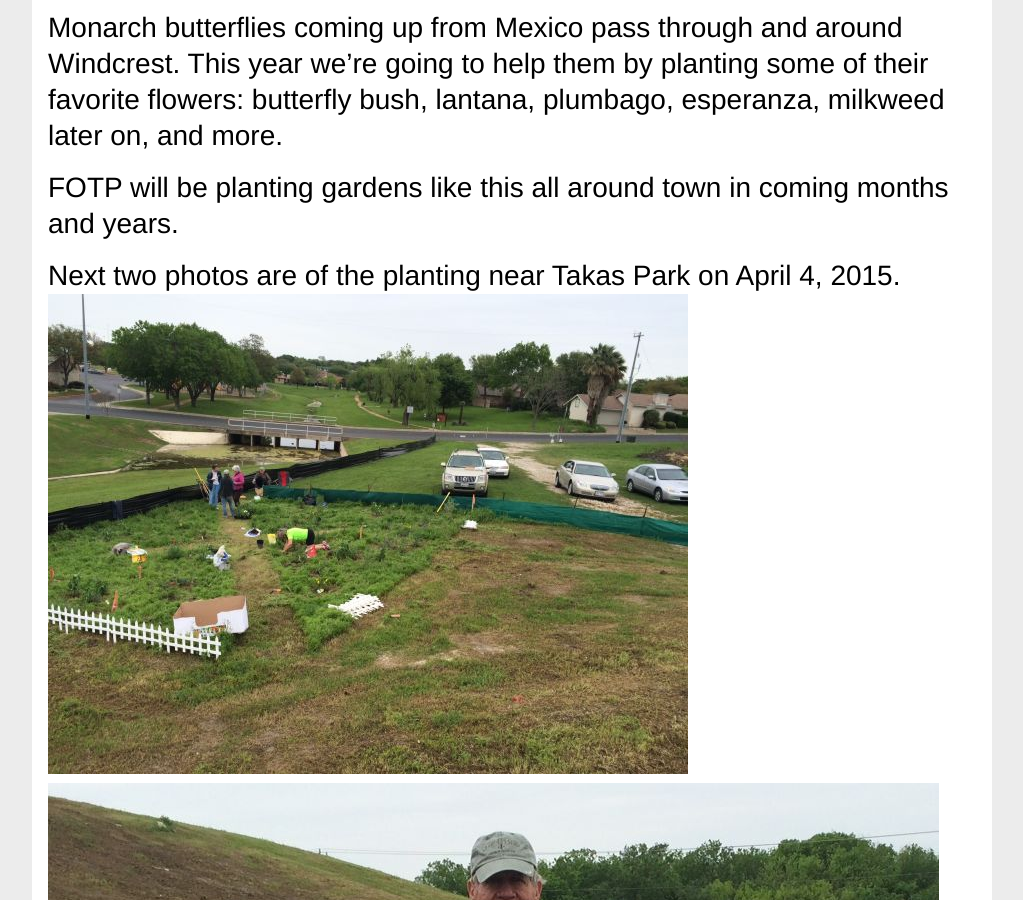
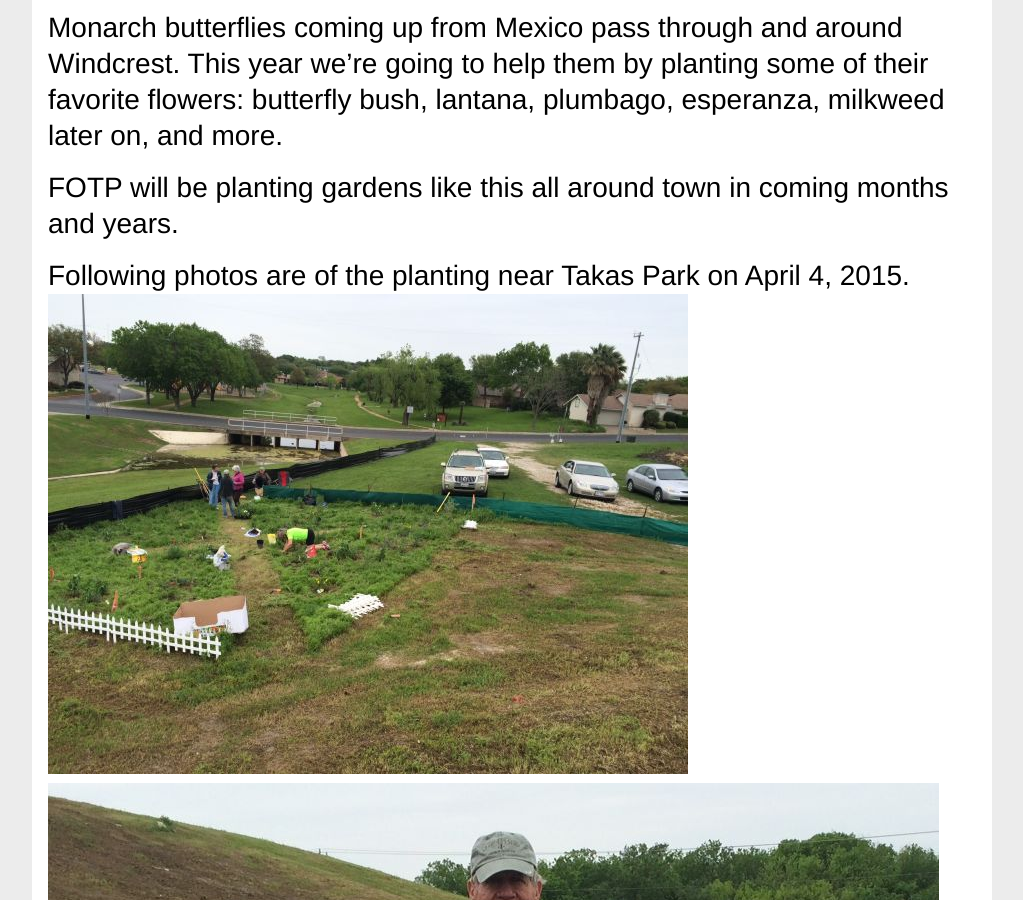
Before and after one commit to friendsoftheparkofwindcresttexas/friendsoftheparkofwindcresttexas.github.io, a Jekyll site: the page built from _posts/2014-11-01-project-milkweed_planting.md, in a window 1280 px wide and 900 px high, scrolled down 377 px. Shown: the whole window, without its empty margins (128-1151 px from the left). Built offline with Jekyll 4.4.1, drawn with Linux system fonts in a browser that asks for light colours; nearby versions of some CDN libraries.

Commit message:
another tweak

```diff
--- a/_posts/2014-11-01-project-milkweed_planting.md
+++ b/_posts/2014-11-01-project-milkweed_planting.md
@@ -12,7 +12,7 @@ Monarch butterflies coming up from Mexico pass through and around Windcrest. Thi
 
 FOTP will be planting gardens like this all around town in coming months and years.
 
-Next two photos are of the planting near Takas Park on April 4, 2015.
+Following photos are of the planting near Takas Park on April 4, 2015.
 ![planting in garden](/images/milkweed gardens/milkweed planting, Takas Park, 1, low res.jpg)
 ![Takas Park butterfly garden volunteers](/images/milkweed gardens/milkweed planting, FOTP volunteers, Takas Park, 1, low res.jpg)
 Left to right: Pat Gorton, TBD, Tom Friday, TBD, Ann Friday.
```
